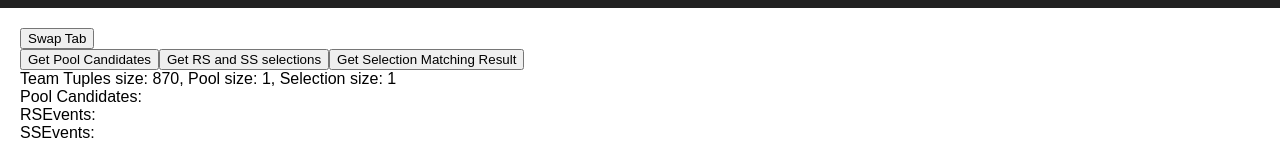
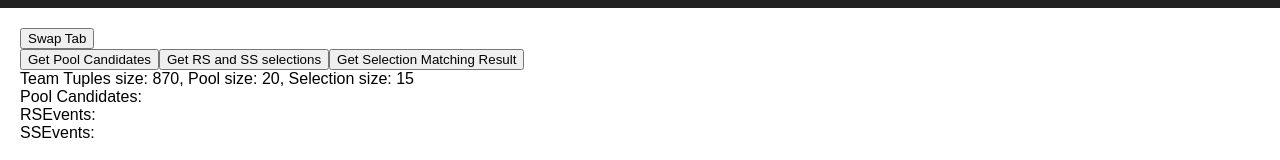
Before and after one commit to ben196888/fuzz, a React (Create React App) app: page / in a window 1280 px wide. Shown: the part 182-342 px from the top of the page. Built offline with nearby package versions, Linux system fonts and the light colour scheme.

Commit message:
Extend pool and selection size

```diff
--- a/src/DisplayDatas.js
+++ b/src/DisplayDatas.js
@@ -7,8 +7,8 @@ import mapSelections from './mapSelections';
 const SS_TEAM_TUPLES = genTeamTuples(false);
 const RS_TEAM_TUPLES = genTeamTuples(true);
 const TEAM_TUPLES_SIZE = SS_TEAM_TUPLES.length;
-const POOL_SIZE = 1;
-const EVENT_SIZE = 1;
+const POOL_SIZE = 20;
+const EVENT_SIZE = 15;
 
 class DisplayDatas extends Component {
   constructor() {
```
